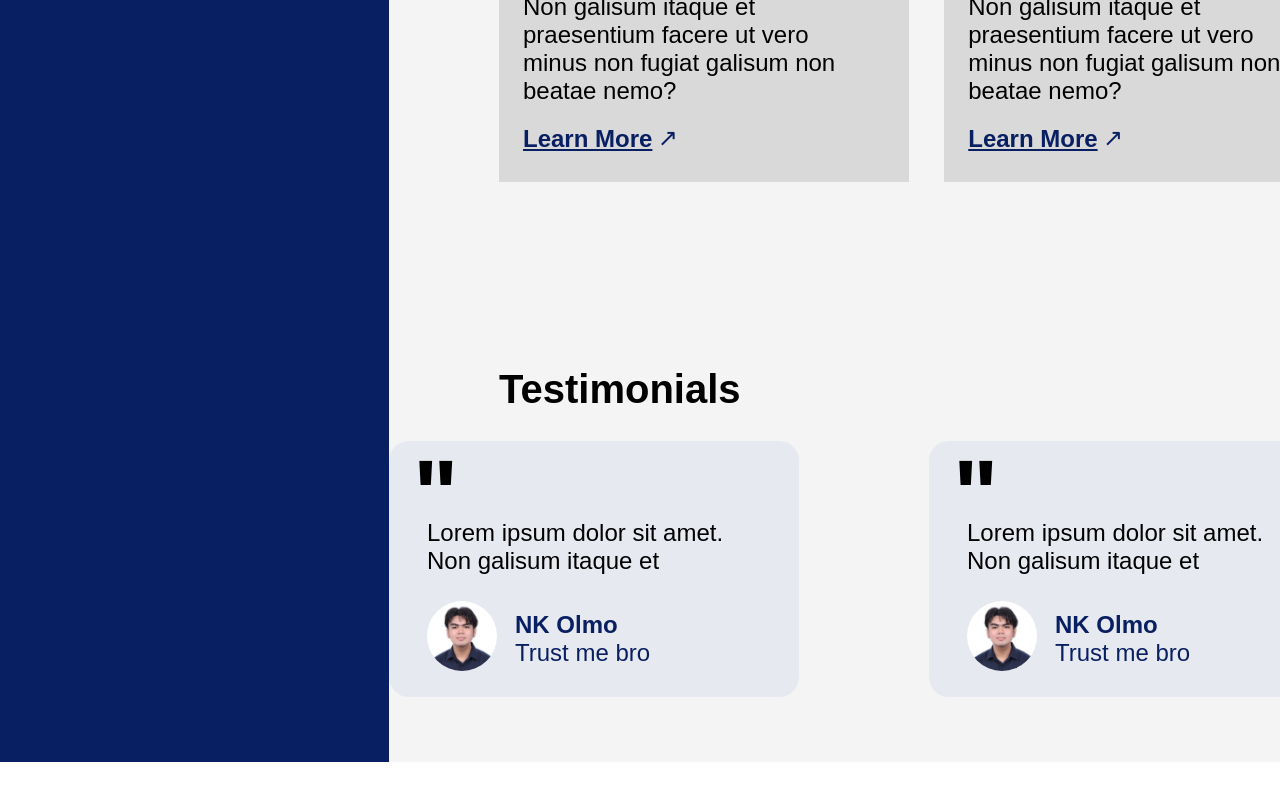
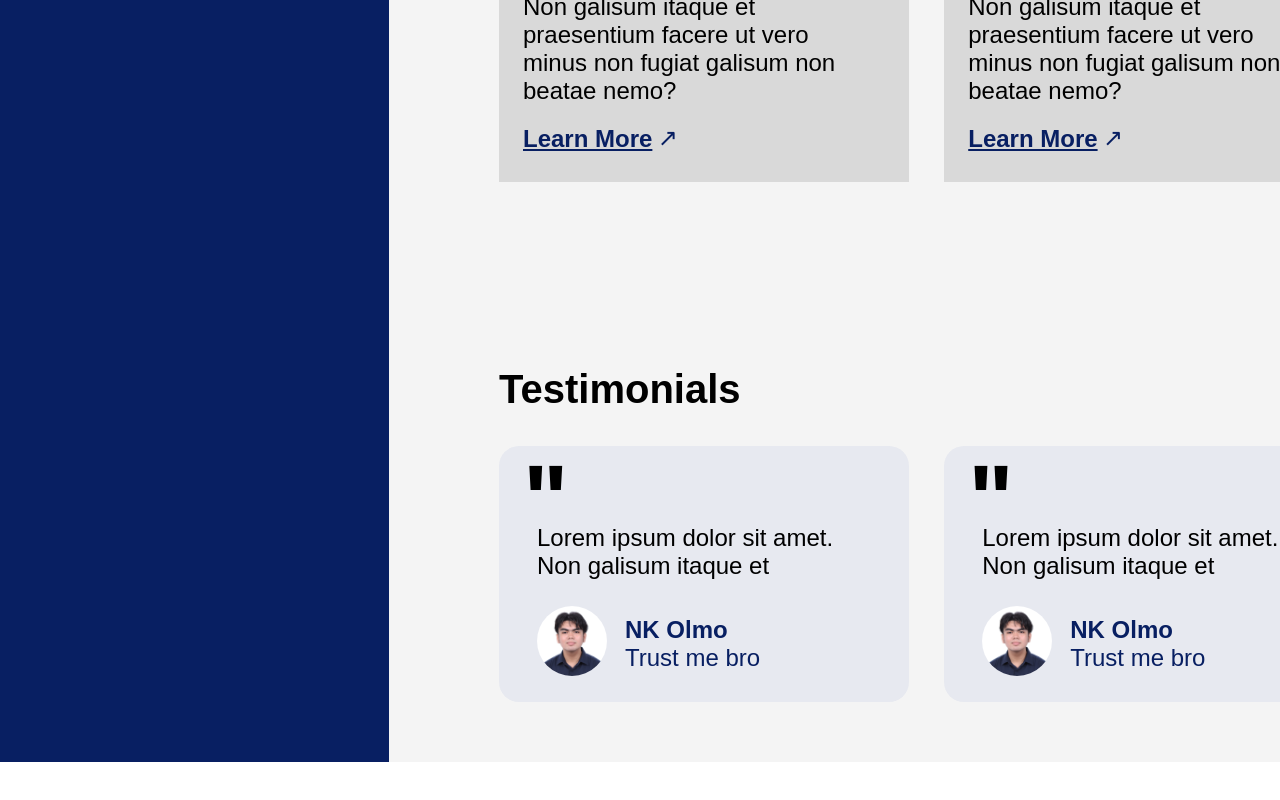
Before and after one commit to enkeyeou/my-app-2, a Next.js app: page / in a window 1280 px wide. Shown: the part 2485-3285 px from the top of the page. Built offline with nearby package versions, Linux system fonts and the light colour scheme.

Commit message:
Align testimonial cards with section boxes

```diff
--- a/app/page.tsx
+++ b/app/page.tsx
@@ -294,16 +294,16 @@ export default function Desktop() {
         </div>
       </section>
 
-      <section className="absolute top-[2769px] left-[389px] w-[1051px] h-[530px]">
-        <h2 className="absolute top-[83px] left-[110px] w-[856px] font-bold text-black text-[40px] tracking-[0] leading-[normal]">
+      <section className="absolute top-[2769px] left-[389px] w-[1051px] h-[530px] pl-[110px] pr-[85px] pt-[83px]">
+        <h2 className="w-[856px] font-bold text-black text-[40px] tracking-[0] leading-[normal]">
           Testimonials
         </h2>
 
-        <div className="absolute top-[155px] left-0 w-[1051px] h-[375px] flex gap-[30px]">
+        <div className="mt-[32px] flex w-[855.44px] items-start gap-[35px]">
           {testimonialsData.map((testimonial) => (
             <figure
               key={testimonial.id}
-              className="relative w-[510px] h-[258px]"
+              className="relative w-[410.22px] h-[258px]"
               role="region"
               aria-label="Customer testimonial"
             >
```
